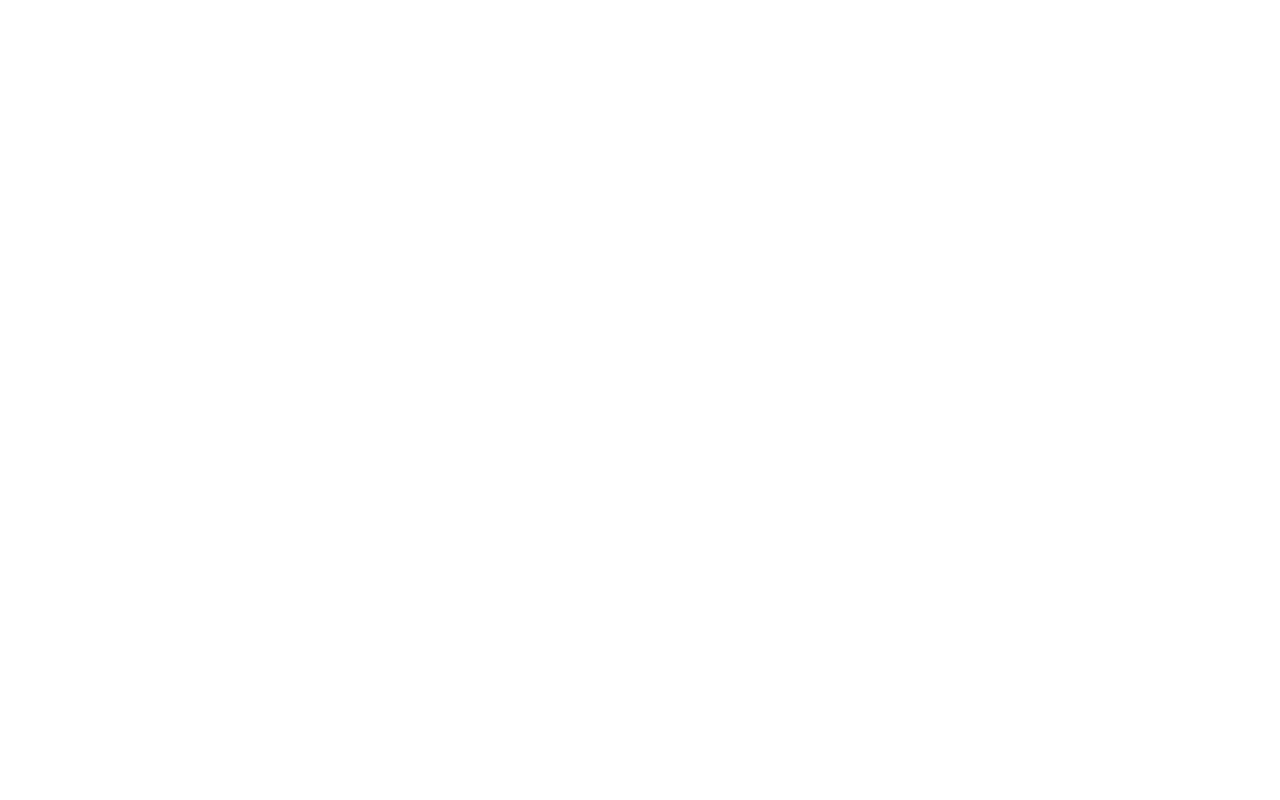
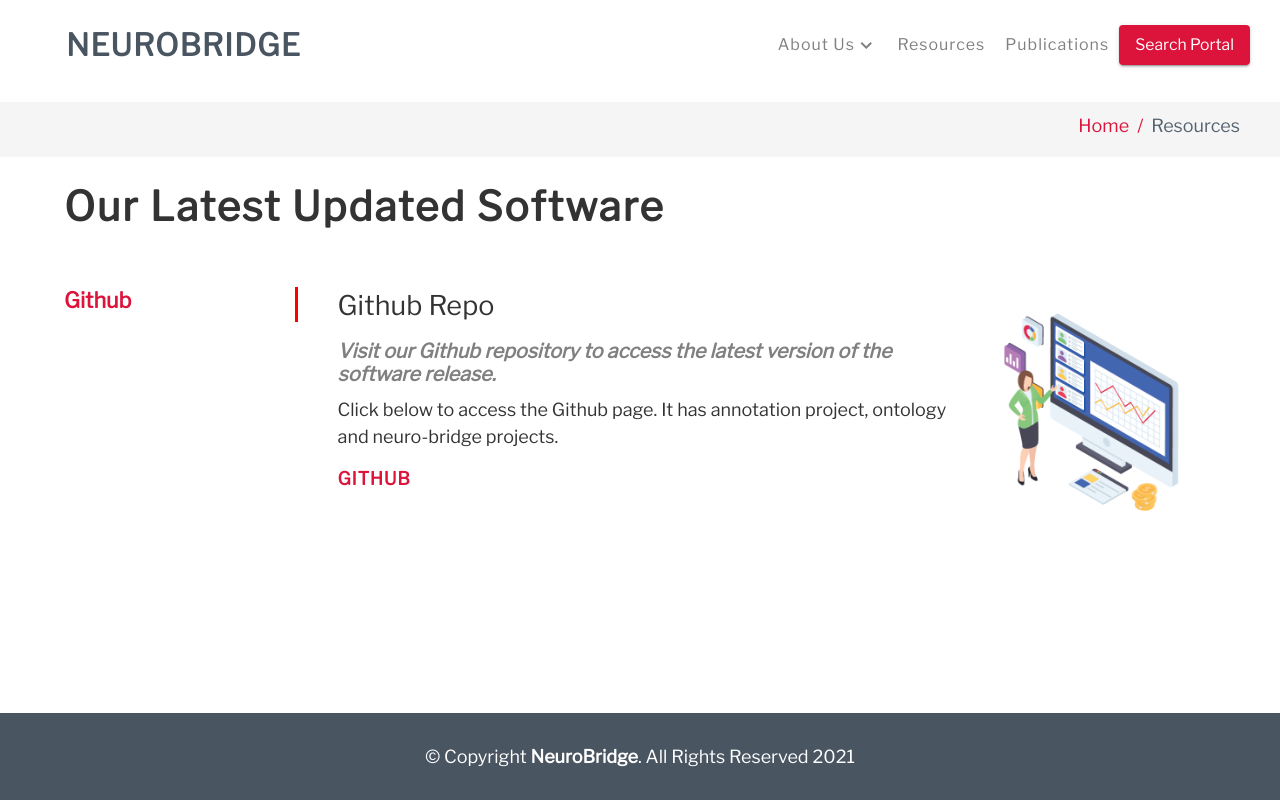
Before and after one commit to NeuroBridge/NeuroBridge1.0, a Gatsby site: page /resources in a window 1280 px wide. Before the commit this address had no page. Built offline with nearby package versions, Linux system fonts and the light colour scheme; Gatsby itself is replaced by a stand-in of ours.

Commit message:
reroute page from /software to /resources

```diff
--- a/src/components/layout/header.js
+++ b/src/components/layout/header.js
@@ -8,7 +8,7 @@ import { Box, Link as MuiLink, Drawer, IconButton, Button, MenuItem, Popover, Ty
 import { useTheme } from '@mui/material/styles'
 
 const mainMenuLinks = [
-  { text: 'Resources',      path: '/software' },
+  { text: 'Resources',      path: '/resources' },
   { text: 'Publications',   path: '/publication' },
 
 ]
--- a/src/pages/software.js
+++ b/src/pages/resources.js
@@ -17,7 +17,7 @@ const software = [
     },
 ]
 
-const SoftwarePage = () => {
+const ResourcesPage = () => {
     const theme = useTheme()
     const styles = {
         contentContainer: {
@@ -116,4 +116,4 @@ const SoftwarePage = () => {
     )
 }
 
-export default SoftwarePage
+export default ResourcesPage
```
